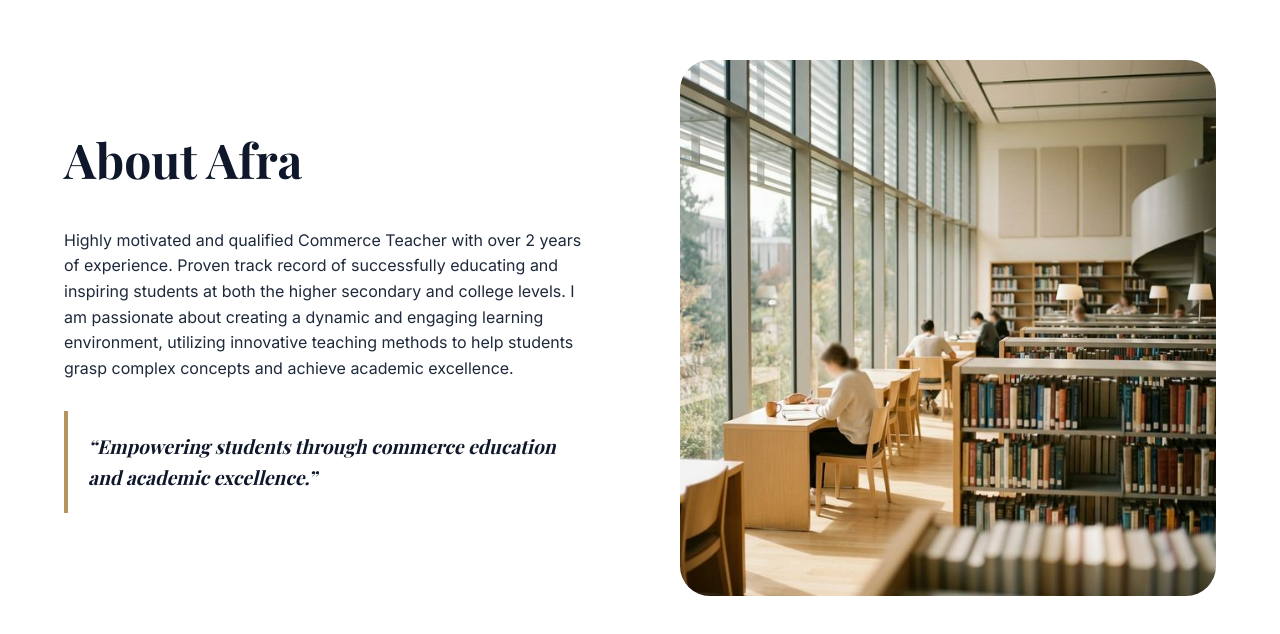
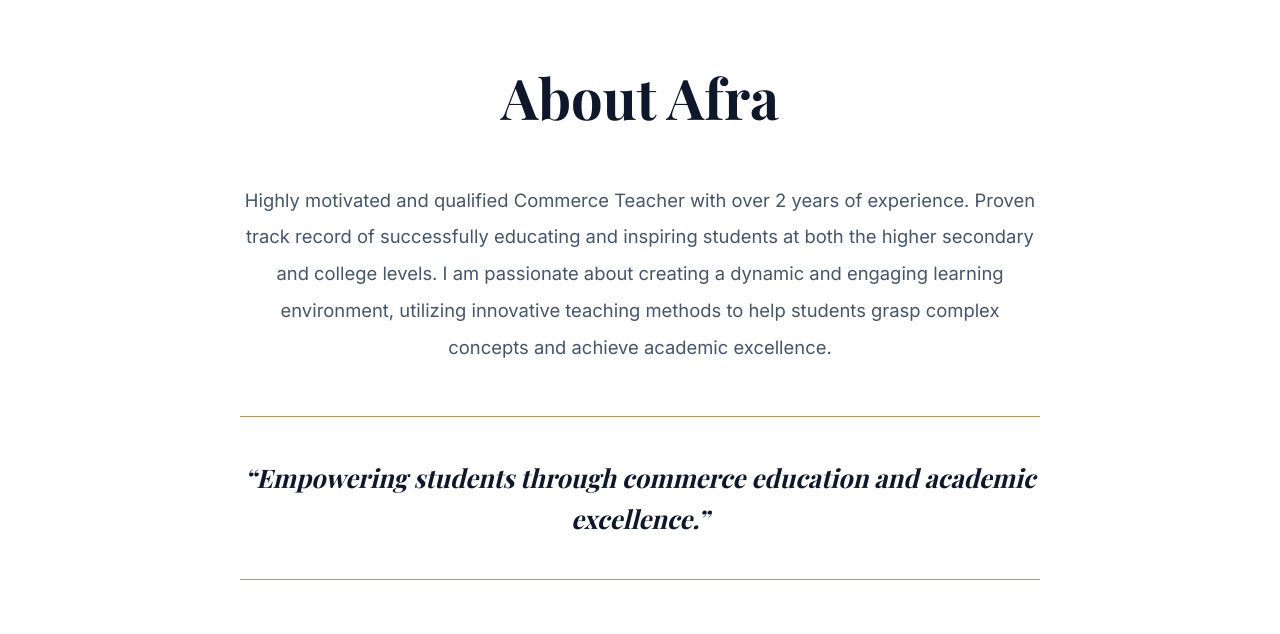
Before and after one commit to adhil7198-create/afra, a website built with Vite: page index.html in a window 1280 px wide. Shown: the part 868-1502 px from the top of the page. Built offline with nearby package versions, Linux system fonts and the light colour scheme; a web font is replaced by a local one.

Commit message:
Remove About section image and center vertical layout

```diff
--- a/index.html
+++ b/index.html
@@ -55,16 +55,13 @@
     </header>
 
     <section id="about" class="about">
-        <div class="container about-grid">
+        <div class="container about-single">
             <div class="about-text reveal">
                 <h2 class="serif">About Afra</h2>
                 <p>Highly motivated and qualified Commerce Teacher with over 2 years of experience. Proven track record of successfully educating and inspiring students at both the higher secondary and college levels. I am passionate about creating a dynamic and engaging learning environment, utilizing innovative teaching methods to help students grasp complex concepts and achieve academic excellence.</p>
                 <div class="quote-box serif">
                     “Empowering students through commerce education and academic excellence.”
                 </div>
-            </div>
-            <div class="about-image reveal reveal-delay-2">
-                <img src="academic_bg.png" alt="Academic Environment" style="width:100%; border-radius:30px; box-shadow: var(--shadow-soft);">
             </div>
         </div>
     </section>
--- a/style.css
+++ b/style.css
@@ -308,25 +308,33 @@ nav.scrolled {
   background-color: white;
 }
 
-.about-grid {
-  display: grid;
-  grid-template-columns: 1fr 1fr;
-  gap: 80px;
-  align-items: center;
+.about-single {
+  max-width: 800px;
+  margin: 0 auto;
+  text-align: center;
 }
 
 .about-text h2 {
-  font-size: 3rem;
-  margin-bottom: 30px;
+  font-size: 3.5rem;
+  margin-bottom: 40px;
+}
+
+.about-text p {
+  font-size: 1.15rem;
+  line-height: 2;
+  color: var(--text-secondary);
 }
 
 .quote-box {
-  border-left: 4px solid var(--secondary-gold);
-  padding: 20px;
-  margin: 30px 0;
+  border-left: none;
+  border-top: 1.5px solid var(--secondary-gold);
+  border-bottom: 1.5px solid var(--secondary-gold);
+  padding: 40px 0;
+  margin: 50px 0;
   font-style: italic;
-  font-size: 1.2rem;
-  background: var(--soft-white);
+  font-size: 1.6rem;
+  background: transparent;
+  width: 100%;
 }
 
 /* Qualifications Section */
```
